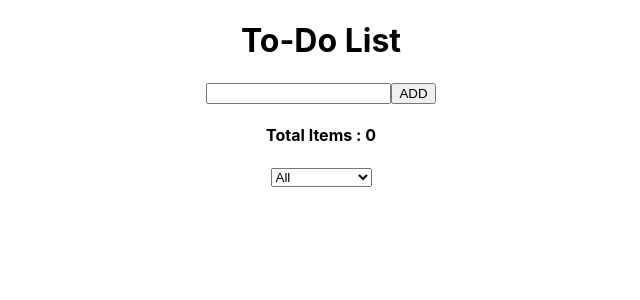
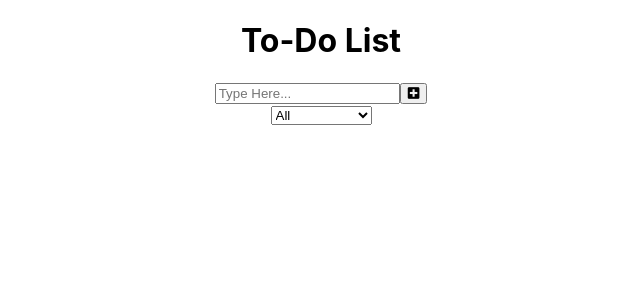
Before and after one commit to Kapil56J/react-todo, a React (Create React App) app: page / in a window 1280 px wide. Shown: the top 300 px of the page, without its empty margins (319-959 px from the left). Built offline with nearby package versions, Linux system fonts and the light colour scheme.

Commit message:
Update Form.js

```diff
--- a/src/components/Form.js
+++ b/src/components/Form.js
@@ -26,15 +26,25 @@ function Form({ inputText, setInputText, todos, setTodos, setStatus }) {
 
   return (
     <form>
-      <div>
-        <input value={inputText} onChange={inputTextHandler} type="text" />
-        <button onClick={submitTodoHandler} type="submit">
-          ADD
+      <div className="input">
+        <input
+          className="todo-input"
+          value={inputText}
+          onChange={inputTextHandler}
+          type="text"
+           placeholder="Type Here..."
+        />
+        <button
+          className="todo-button"
+          onClick={submitTodoHandler}
+          type="submit"
+        >
+          <i className="fas fa-plus-square"></i>
         </button>
       </div>
-      <h4>Total Items : {todos.length}</h4>
-      <div>
-        <select onChange={statusHandler} name="todos">
+
+      <div className="select">
+        <select onChange={statusHandler} name="todos" className="filter-todo">
           <option value="all">All</option>
           <option value="completed">Completed</option>
           <option value="uncompleted">Uncompleted</option>
```
